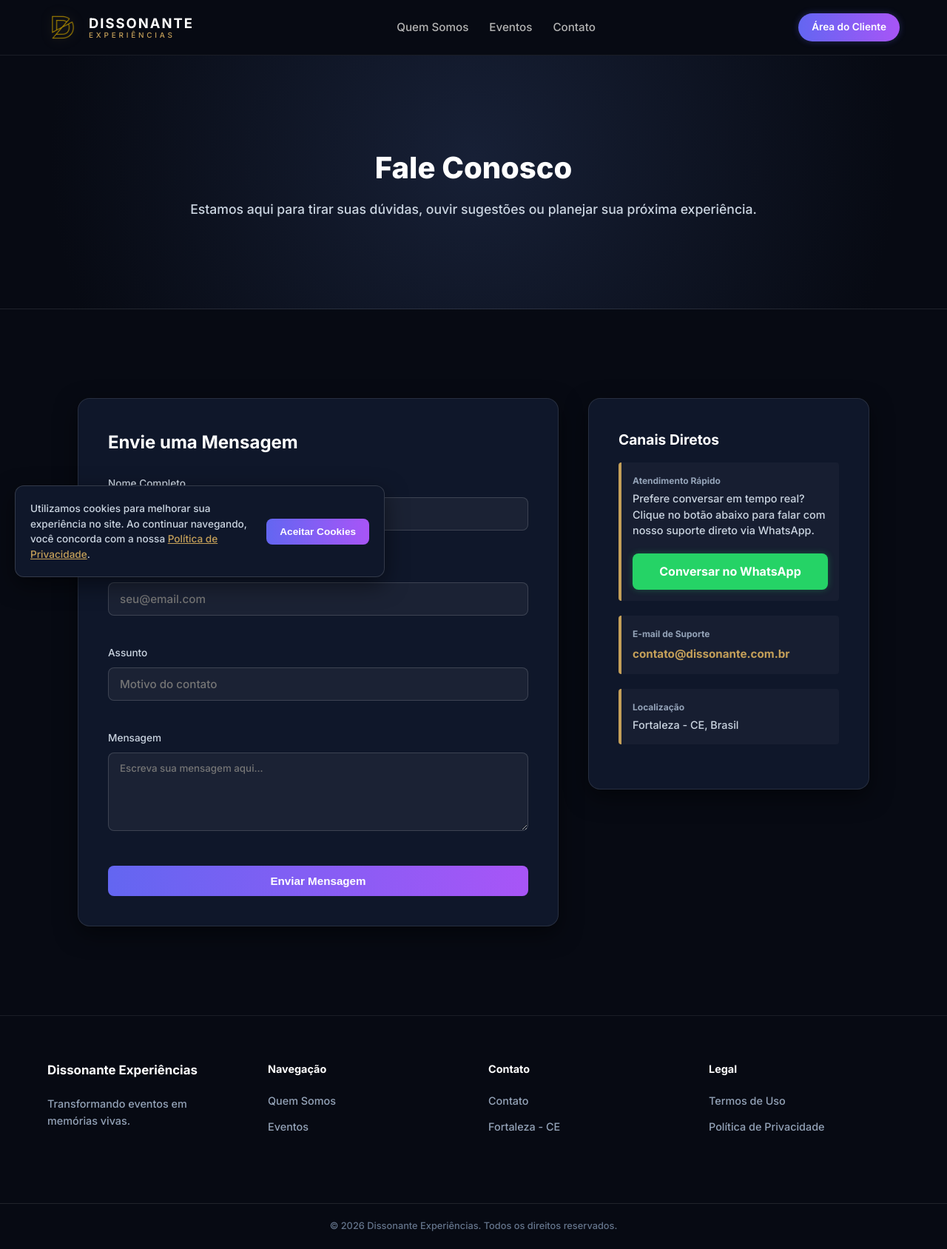
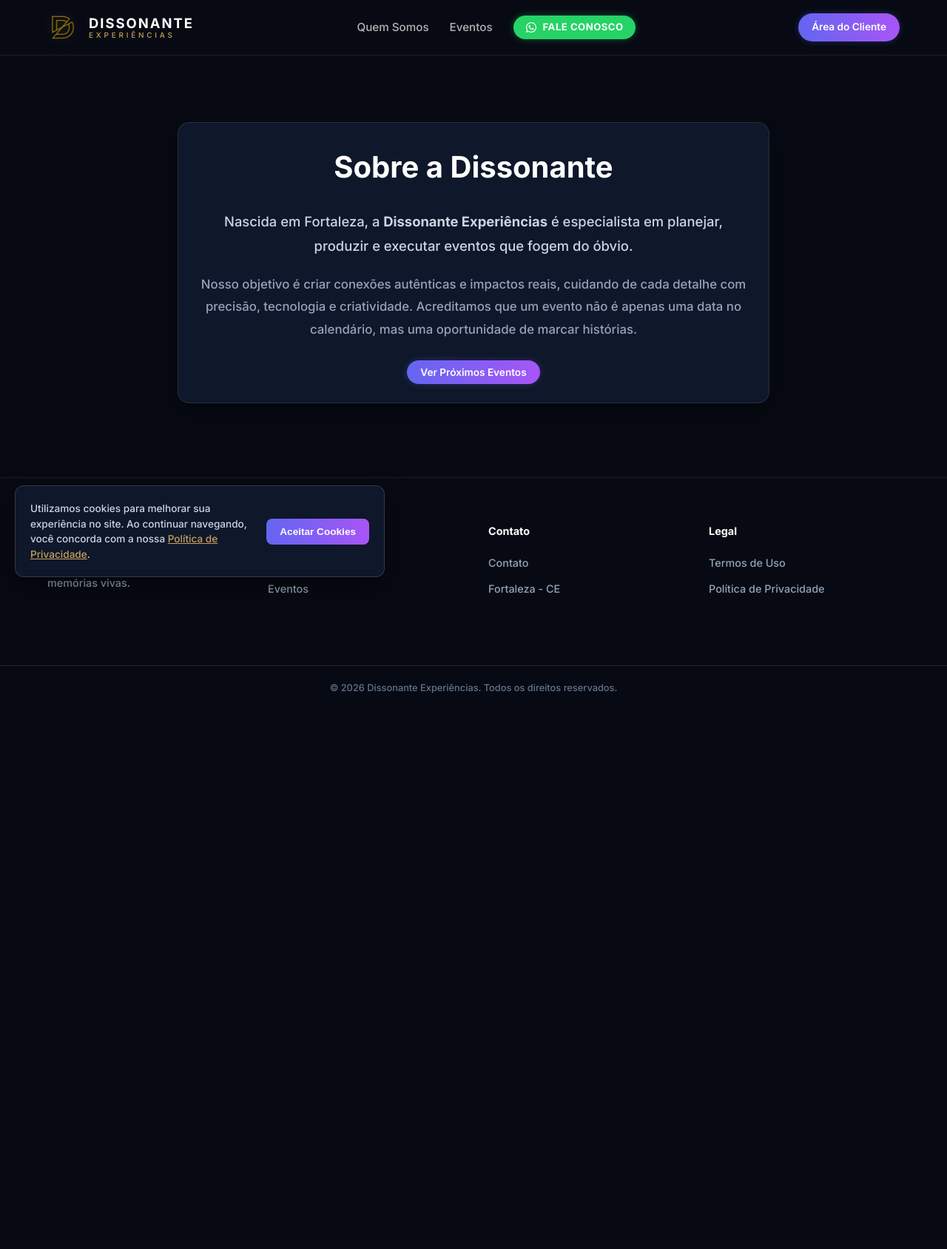
Before and after one commit to administracao-stack/app-dissonante, a Flask app: page /quem-somos in a window 1280 px wide. Shown: the whole page at 74% size. After the commit the page ends 937 px from the top, so only its background shows below. Run offline with Flask 3, Linux system fonts and the light colour scheme.

Commit message:
Update quem_somos.html

```diff
--- a/templates/quem_somos.html
+++ b/templates/quem_somos.html
@@ -3,7 +3,7 @@
 <head>
     <meta charset="UTF-8">
     <meta name="viewport" content="width=device-width, initial-scale=1.0">
-    <title>Contato | Dissonante Experiências</title>
+    <title>Quem Somos | Dissonante Experiências</title>
     <link rel="stylesheet" href="{{ url_for('static', filename='style.css') }}">
     <link rel="preconnect" href="https://fonts.googleapis.com">
     <link rel="preconnect" href="https://fonts.gstatic.com" crossorigin>
@@ -11,7 +11,7 @@
 </head>
 <body class="bg-dark">
 
-    <!-- Header (Sem o botão do WhatsApp no menu) -->
+    <!-- Header -->
     <header class="site-header">
         <div class="container">
             <div class="navbar-content">
@@ -29,7 +29,14 @@
                 <nav class="nav-menu">
                     <a href="{{ url_for('quem_somos') }}">Quem Somos</a>
                     <a href="{{ url_for('index') }}#eventos">Eventos</a>
-                    <a href="{{ url_for('contato') }}">Contato</a>
+
+                    <!-- Botão WhatsApp sem o 9º dígito -->
+                    <a href="https://wa.me/558592636062?text=Olá!%20Gostaria%20de%20mais%20informações." target="_blank" rel="noopener noreferrer" class="btn-whatsapp">
+                        <svg xmlns="http://www.w3.org/2000/svg" viewBox="0 0 448 512">
+                            <path d="M380.9 97.1C339 55.1 283.2 32 223.9 32c-122.4 0-222 99.6-222 222 0 39.1 10.2 77.3 29.6 111L0 480l117.7-30.9c32.4 17.7 68.9 27 106.1 27h.1c122.3 0 224.1-99.6 224.1-222 0-59.3-25.2-115-67.1-157zm-157 341.6c-33.2 0-65.7-8.9-94-25.7l-6.7-4-69.8 18.3 18.6-68.1-4.4-7c-18.5-29.4-28.2-63.3-28.2-98.2 0-101.7 82.8-184.5 184.6-184.5 49.3 0 95.6 19.2 130.4 54.1 34.8 34.9 56.2 81.2 56.1 130.5 0 101.8-84.9 184.6-186.6 184.6zm101.2-138.2c-5.5-2.8-32.8-16.2-37.9-18-5.1-1.9-8.8-2.8-12.5 2.8-3.7 5.6-14.3 18-17.6 21.8-3.2 3.7-6.5 4.2-12 1.4-32.6-16.3-54-29.1-75.5-66-5.7-9.8 5.7-9.1 16.3-30.3 1.8-3.7.9-6.9-.5-9.7-1.4-2.8-12.5-30.1-17.1-41.2-4.5-10.8-9.1-9.3-12.5-9.5-3.2-.2-6.9-.2-10.6-.2-3.7 0-9.7 1.4-14.8 6.9-5.1 5.6-19.4 19-19.4 46.3 0 27.3 19.9 53.7 22.6 57.4 2.8 3.7 39.1 59.7 94.8 83.8 35.2 15.2 49 16.5 66.6 13.9 10.7-1.6 32.8-13.4 37.4-26.4 4.6-13 4.6-24.1 3.2-26.4-1.3-2.5-5-3.9-10.5-6.6z"/>
+                        </svg>
+                        Fale Conosco
+                    </a>
                 </nav>
 
                 <!-- Botão Dinâmico de Autenticação -->
@@ -45,88 +52,20 @@
         </div>
     </header>
 
-    <!-- Banner Hero Contato -->
-    <section class="hero-contato">
-        <div class="container">
-            <h1 class="hero-contato-titulo">Fale Conosco</h1>
-            <p class="hero-contato-subtitulo">Estamos aqui para tirar suas dúvidas, ouvir sugestões ou planejar sua próxima experiência.</p>
-        </div>
-    </section>
+    <!-- Conteúdo Institucional -->
+    <main class="container">
+        <div class="bloco-venda about-card">
+            <h1 class="about-title">Sobre a Dissonante</h1>
 
-    <!-- Conteúdo Principal - Contato -->
-    <main class="contato-main">
-        <div class="container">
-            <div class="contato-grid">
+            <p class="about-text-highlight">
+                Nascida em Fortaleza, a <strong>Dissonante Experiências</strong> é especialista em planejar, produzir e executar eventos que fogem do óbvio.
+            </p>
 
-                <!-- Formulário de Mensagem -->
-                <div class="contato-col-form">
-                    <div class="card-contato">
-                        <h2 class="card-contato-titulo">Envie uma Mensagem</h2>
+            <p class="about-text">
+                Nosso objetivo é criar conexões autênticas e impactos reais, cuidando de cada detalhe com precisão, tecnologia e criatividade. Acreditamos que um evento não é apenas uma data no calendário, mas uma oportunidade de marcar histórias.
+            </p>
 
-                        {% with messages = get_flashed_messages(with_categories=true) %}
-                            {% if messages %}
-                                {% for category, message in messages %}
-                                    <div class="alert alert-{{ category }}">
-                                        {{ message }}
-                                    </div>
-                                {% endfor %}
-                            {% endif %}
-                        {% endwith %}
-
-                        <form method="POST" action="{{ url_for('contato') }}">
-                            <div class="auth-group">
-                                <label for="nome" class="form-label">Nome Completo</label>
-                                <input type="text" id="nome" name="nome" class="form-control" placeholder="Seu nome completo" required>
-                            </div>
-
-                            <div class="auth-group">
-                                <label for="email" class="form-label">E-mail</label>
-                                <input type="email" id="email" name="email" class="form-control" placeholder="seu@email.com" required>
-                            </div>
-
-                            <div class="auth-group">
-                                <label for="assunto" class="form-label">Assunto</label>
-                                <input type="text" id="assunto" name="assunto" class="form-control" placeholder="Motivo do contato" required>
-                            </div>
-
-                            <div class="auth-group">
-                                <label for="mensagem" class="form-label">Mensagem</label>
-                                <textarea id="mensagem" name="mensagem" class="form-control" rows="5" placeholder="Escreva sua mensagem aqui..." required></textarea>
-                            </div>
-
-                            <button type="submit" class="btn-enviar">Enviar Mensagem</button>
-                        </form>
-                    </div>
-                </div>
-
-                <!-- Informações diretas e Botão Exclusivo do WhatsApp -->
-                <div class="contato-col-info">
-                    <div class="card-contato">
-                        <h2 class="info-box-titulo">Canais Diretos</h2>
-
-                        <div class="info-box">
-                            <span class="info-box-label">Atendimento Rápido</span>
-                            <p class="info-box-texto">Prefere conversar em tempo real? Clique no botão abaixo para falar com nosso suporte direto via WhatsApp.</p>
-
-                            <!-- Botão de WhatsApp ÚNICO mantido no corpo da página -->
-                            <a href="https://wa.me/558592636062?text=Olá!%20Gostaria%20de%20mais%20informações." target="_blank" rel="noopener noreferrer" class="btn-whatsapp-corpo">
-                                Conversar no WhatsApp
-                            </a>
-                        </div>
-
-                        <div class="info-box">
-                            <span class="info-box-label">E-mail de Suporte</span>
-                            <span class="info-box-email">contato@dissonante.com.br</span>
-                        </div>
-
-                        <div class="info-box">
-                            <span class="info-box-label">Localização</span>
-                            <p class="info-box-texto" style="margin-bottom: 0;">Fortaleza - CE, Brasil</p>
-                        </div>
-                    </div>
-                </div>
-
-            </div>
+            <a href="{{ url_for('index') }}#eventos" class="btn-cliente">Ver Próximos Eventos</a>
         </div>
     </main>
 
```
